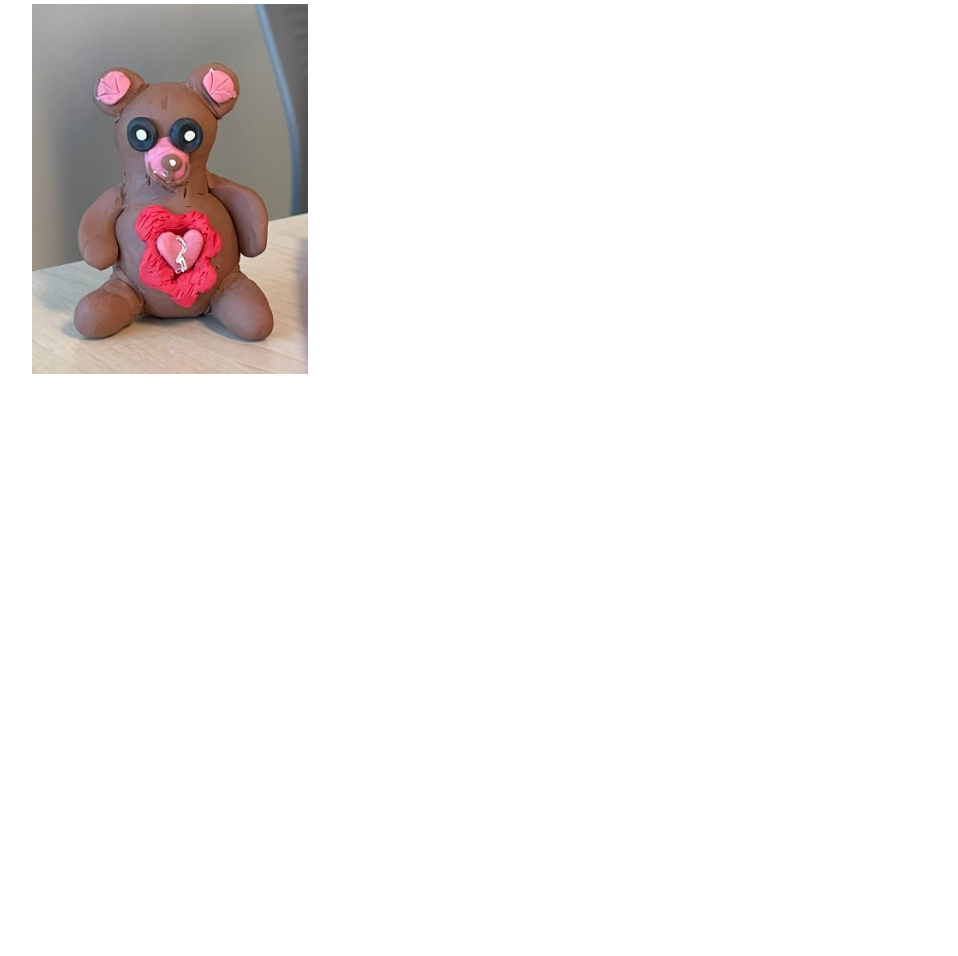
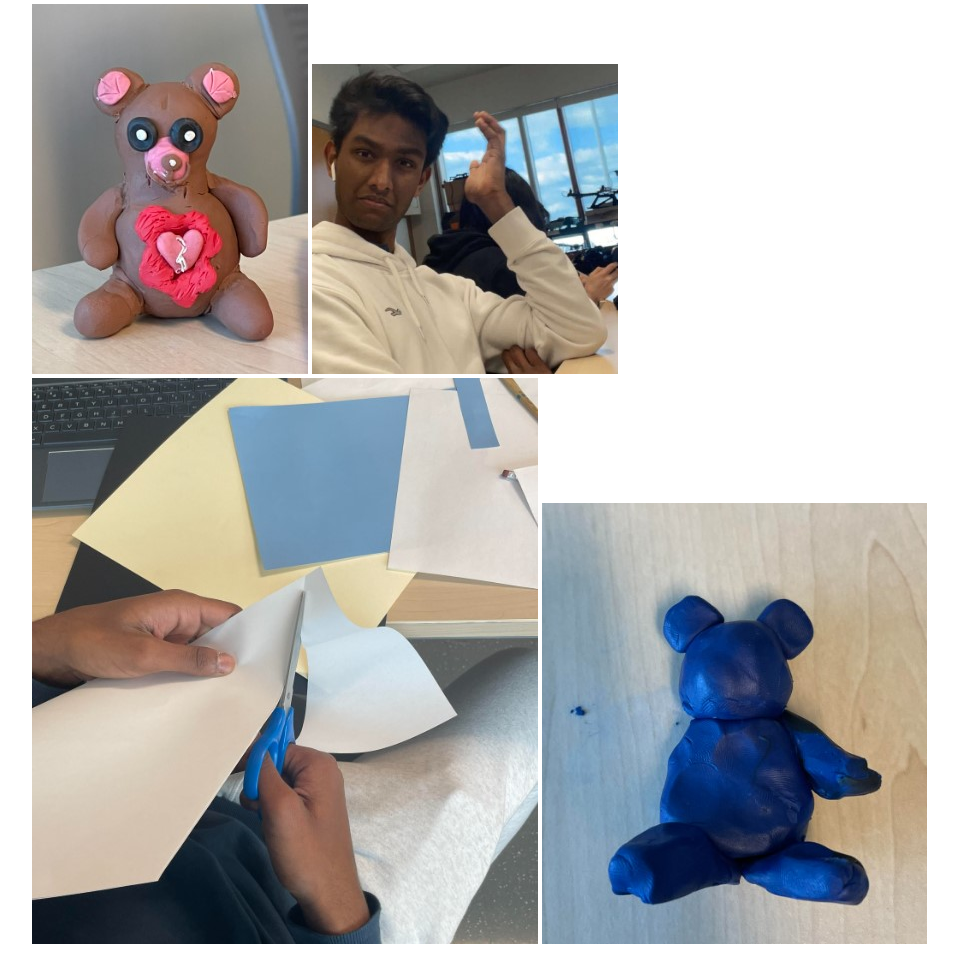
Before and after one commit to RayanEssaad/Black-Box-Website, a plain HTML site: page index.html in a window 1280 px wide. Shown: the part 4360-5316 px from the top of the page, without its empty margins (158-1116 px from the left). Before the commit the page ends 4746 px from the top, so only its background shows below. Drawn offline with Linux system fonts and the light colour scheme.

Commit message:
Update index.html

```diff
--- a/index.html
+++ b/index.html
@@ -51,6 +51,8 @@ forever(function () {
         <img src="workingonsetdesign.jpg" alt="Working on Set Design">
         <img src="nursecharacterdesign.jpg" alt="Nurse">
         <img src="teddybeardesign.jpg" alt="Teddy Bear">
-
+        <img src="trialanderror.jpg" alt="Trial and Error">
+        <img src="setdesign.jpg" alt="Set Design">
+        <img src="prototype.jpg" alt="prototype">
     </body>
 </html>
```
